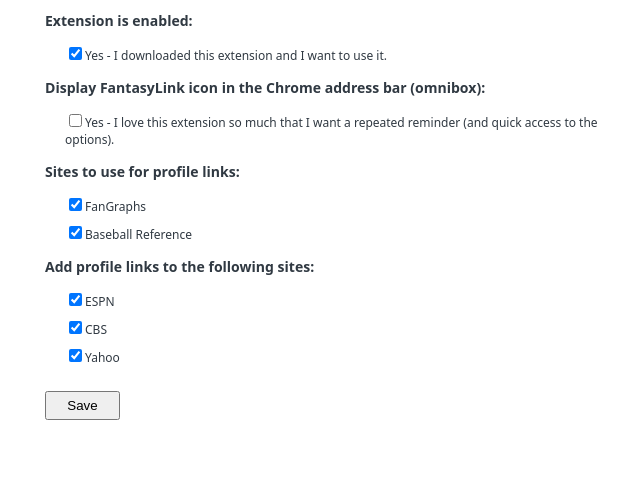
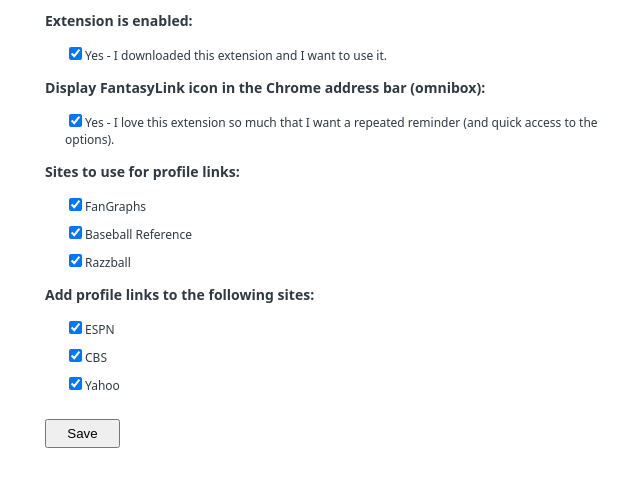
Before and after one commit to sglantz/FantasyLink, a browser extension: page html/options.html in a window 1280 px wide. Shown: the part 72-558 px from the top of the page, without its empty margins (295-935 px from the left). Drawn offline with Linux system fonts and the light colour scheme.

Commit message:
Version 2.2.0
Added Razzball links and fixed bugs introduced by the redesign of CBS's
fantasy site.

```diff
--- a/html/options.html
+++ b/html/options.html
@@ -28,6 +28,9 @@
             <div class="inputContainer">
                 <input type="checkbox" name="baseballreference" value="yes">Baseball Reference
             </div>
+            <div class="inputContainer">
+                <input type="checkbox" name="razzball" value="yes">Razzball
+            </div>
         </section>
         <section>
             <h3>Add profile links to the following sites:</h3>
--- a/js/library.js
+++ b/js/library.js
@@ -2,10 +2,11 @@ var options = {
     enabled: true,
     fangraphs: true,
     baseballreference: true,
+    razzball: true,
     cbs: true,
     espn: true,
     yahoo: true,
-    toolbar: false
+    toolbar: true
 };
 
 function getOptions(func) {
--- a/js/options.js
+++ b/js/options.js
@@ -1,4 +1,4 @@
-var possibleOptions = ['enabled', 'fangraphs', 'baseballreference', 'espn', 'cbs', 'yahoo', 'toolbar'];
+var possibleOptions = ['enabled', 'fangraphs', 'baseballreference', 'razzball', 'espn', 'cbs', 'yahoo', 'toolbar'];
 var options;
 
 function saveOptions() {
```
Also changed, not shown: js/contentscript.js (+5 -2 lines), manifest.json.
